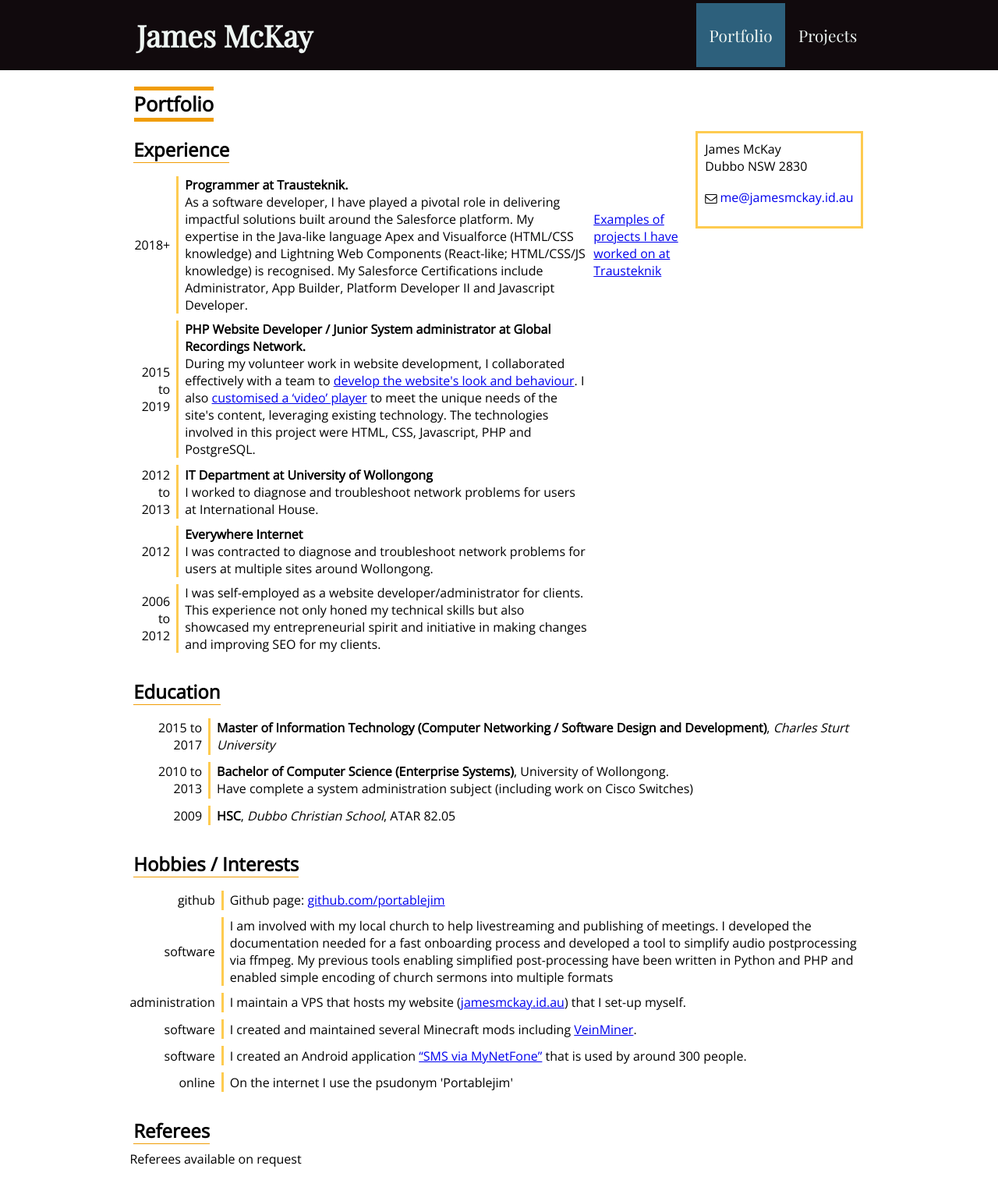
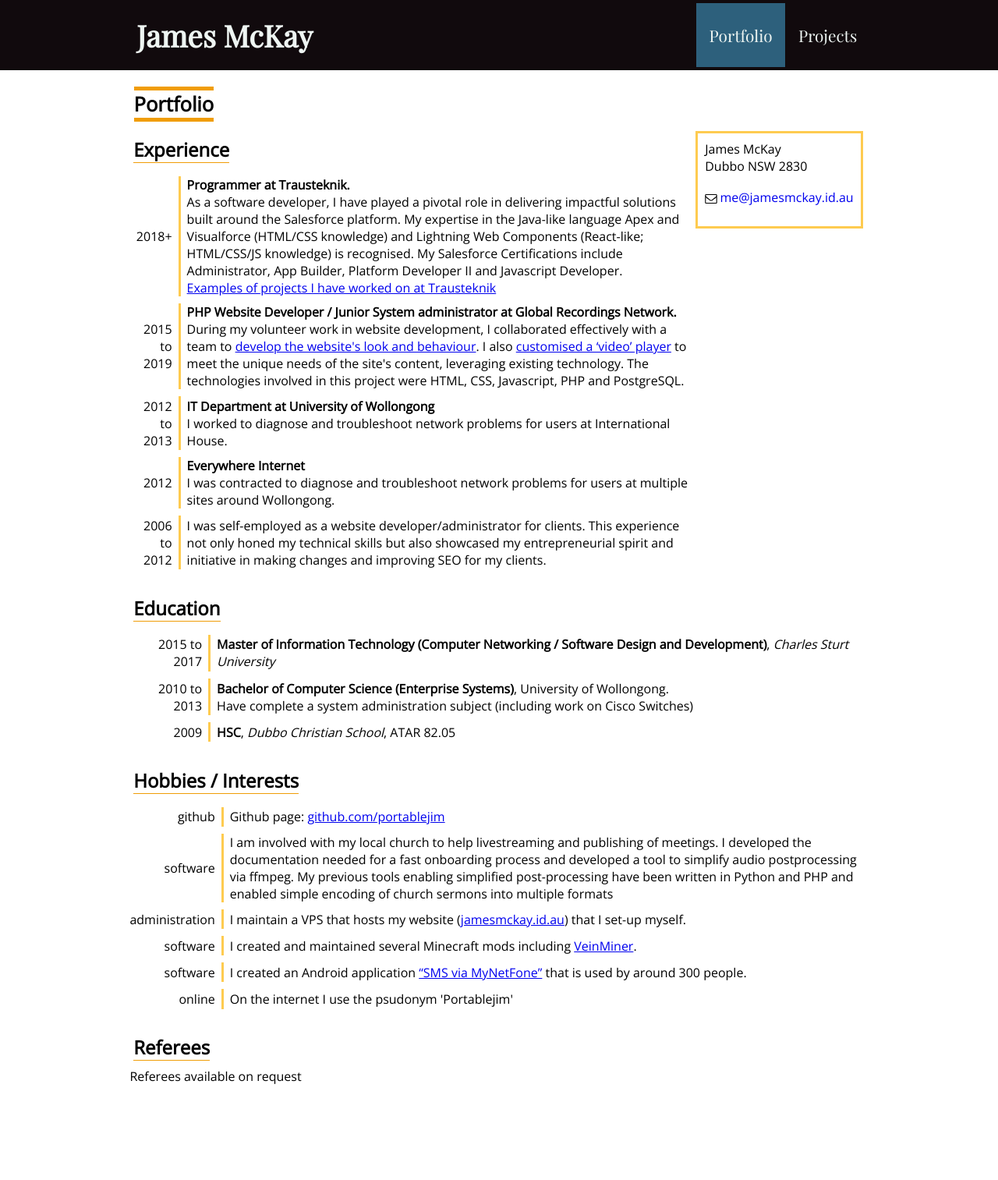
Before and after one commit to portablejim/portablejim.github.io, a Jekyll site: the page built from index.html, in a window 1280 px wide. Shown: the whole page at 78% size. Built offline with Jekyll 4.4.1, drawn with Linux system fonts in a browser that asks for light colours; after the commit the page ends 1407 px from its top, so only the background shows below that.

Commit message:
Adjust link to trausteknik projects

```diff
--- a/index.html
+++ b/index.html
@@ -15,7 +15,7 @@ pageClass: resume
                 <h2><span>Experience</span></h2>
                 <div class="dated-list">
                     <ul class="">
-                        <li><span class="date">2018+</span><p><strong>Programmer at Trausteknik.</strong><br />As a software developer, I have played a pivotal role in delivering impactful solutions built around the Salesforce platform. My expertise in the Java-like language Apex and Visualforce (HTML/CSS knowledge) and Lightning Web Components (React-like; HTML/CSS/JS knowledge) is recognised. My Salesforce Certifications include Administrator, App Builder, Platform Developer II and Javascript Developer.</p><p class="no-print"><a href="projects">Examples of projects I have worked on at Trausteknik</a></p></li>
+                        <li><span class="date">2018+</span><p><strong>Programmer at Trausteknik.</strong><br />As a software developer, I have played a pivotal role in delivering impactful solutions built around the Salesforce platform. My expertise in the Java-like language Apex and Visualforce (HTML/CSS knowledge) and Lightning Web Components (React-like; HTML/CSS/JS knowledge) is recognised. My Salesforce Certifications include Administrator, App Builder, Platform Developer II and Javascript Developer.<br /><span class="no-print"><a href="projects/trausteknik.html">Examples of projects I have worked on at Trausteknik</a></span></p></li>
                         <li><span class="date">2015 to 2019</span><p><strong>PHP Website Developer / Junior System administrator at Global Recordings Network.</strong><br />During my volunteer work in website development, I collaborated effectively with a team to <a href="/projects/grwebsite.html">develop the website's look and behaviour</a>. I also <a href="/projects/grwebsite.html#jsplayer">customised a ‘video’ player</a> to meet the unique needs of the site's content, leveraging existing technology. The technologies involved in this project were HTML, CSS, Javascript, PHP and PostgreSQL.</p></li>
                         <li><span class="date">2012 to 2013 </span><p><strong>IT Department at University of Wollongong</strong><br /> I worked to diagnose and troubleshoot network problems for users at International House.</p></li>
                         <li><span class="date">2012 </span><p><strong>Everywhere Internet</strong><br /> I was contracted to diagnose and troubleshoot network problems for users at multiple sites around Wollongong.</p></li>
```
